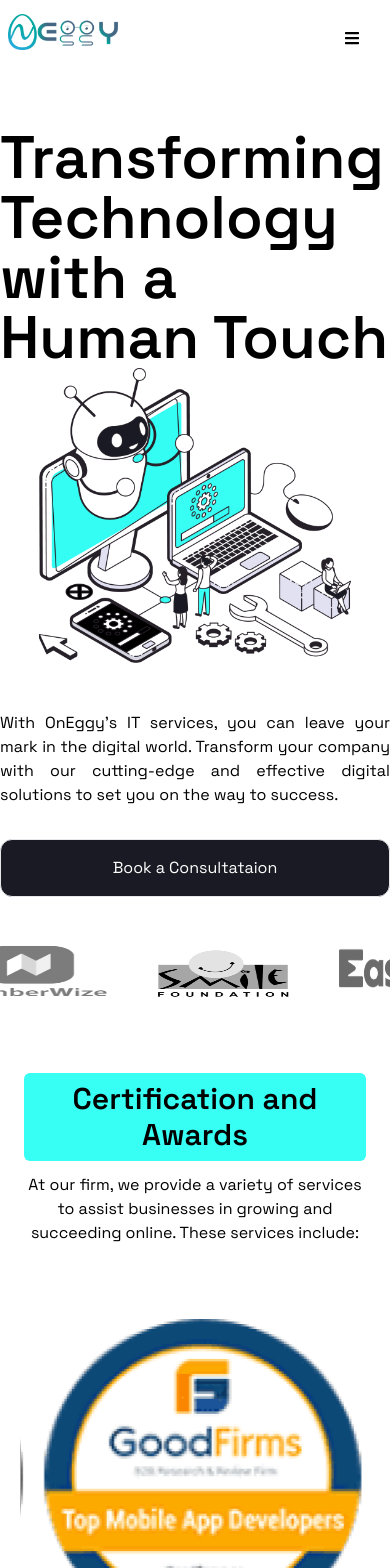
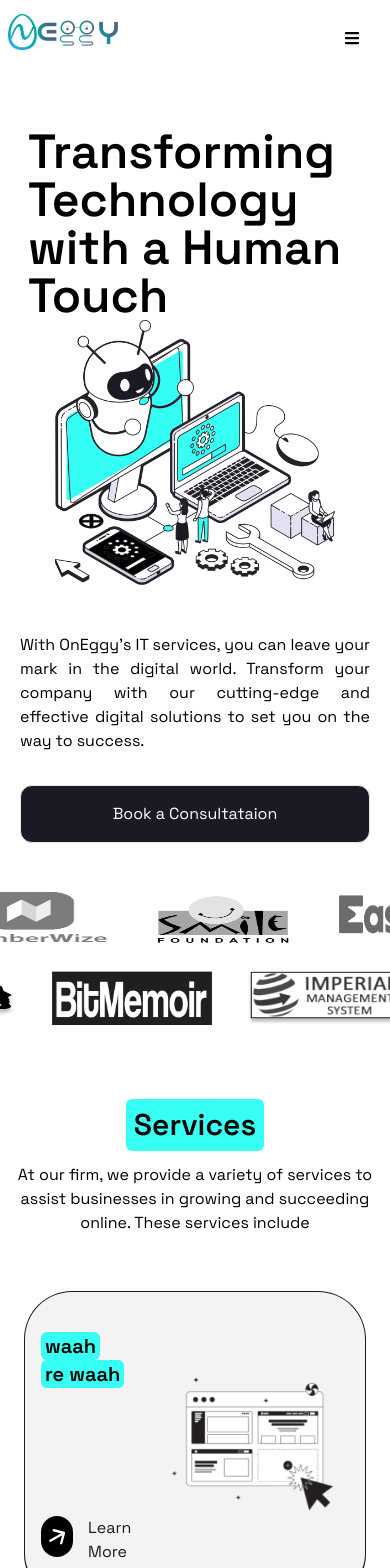
Before and after one commit to onEggy/OnEggyWeb, a Next.js app: page / in a window 390 px wide. Shown: the top 1568 px of the page. Built offline with nearby package versions, Linux system fonts and the light colour scheme.

Commit message:
finalization uodates

```diff
--- a/src/pages/home/awards.js
+++ b/src/pages/home/awards.js
@@ -37,7 +37,7 @@
       <Headline title={title} desc={description} />
       <div className="flex flex-col md:flex-row mt-16">
         <div className="w-full md:w-1/2 ">
-          <Slider {...carouselSettings}>
+          <Slider {...carouselSettings} className="mx-5">
             {images.map((image, index) => (
               <div key={index} className="text-center">
                 <img
--- a/src/pages/home/getFreeProp.js
+++ b/src/pages/home/getFreeProp.js
@@ -7,7 +7,7 @@
         <h2 className="text-3xl text-center justify-center sm:text-left font-semibold">
           Let's get things begun
         </h2>
-        <p className="mt-8 w-96 text-center sm:text-left">
+        <p className="mt-8  text-center sm:text-left">
           Contact us today to learn more about how our digital services may
           assist your company in growing and succeeding online
         </p>
--- a/src/pages/home/landing.js
+++ b/src/pages/home/landing.js
@@ -38,10 +38,10 @@
     <div className="landingPage1 container max-w-7xl mx-auto">
       <Navbar />
       <Sidebar />
-      <div className="mt-16 sm:max-h-screen justify-between">
-        <div className="flex">
+      <div className="mt-16 sm:m sm:max-h-screen justify-between">
+        <div className="flex mx-5">
           <div style={{ width: "589px" }}>
-            <h1 className="text-6xl font-semibold theme-heading">
+            <h1 className="text-5xl mx-2 font-semibold theme-heading">
               Transforming Technology with a Human Touch
             </h1>
             <Image
@@ -66,7 +66,7 @@
         </div>
 
         <Projectlogos />
-        <Awards />
+        {/* <Awards /> */}
         <Headline title={title} desc={desc} />
         <div className="flex flex-wrap sm:flex-row justify-center flex-col px-6 sm:px-0 mt-10 overflow-hidden">
           {skillsArray.slice(0, 6).map((service, index) => (
--- a/src/pages/home/projectlogos.js
+++ b/src/pages/home/projectlogos.js
@@ -11,6 +11,26 @@
     speed: 2000,
     slidesToShow: 5,
     slidesToScroll: 1,
+    autoplay: true,
+    autoplaySpeed: 0,
+    cssEase: "linear",
+    pauseOnHover: false,
+    responsive: [
+      {
+        breakpoint: 768,
+        settings: {
+          slidesToShow: 2,
+        },
+      },
+    ],
+  };
+
+  const sliderSettingsOne = {
+    dots: false,
+    infinite: true,
+    speed: 2000,
+    slidesToShow: 5,
+    slidesToScroll: -1,
     autoplay: true,
     autoplaySpeed: 0,
     cssEase: "linear",
@@ -45,6 +65,24 @@
           ))}
         </Slider>
       </div>
+      <div className="inner">
+        <Slider {...sliderSettingsOne}>
+          {projectLogosData.projectLogos.map((logo) => (
+            <div key={logo.id}>
+              <img
+                src={logo.url}
+                alt={logo.alt}
+                className="project_logo"
+                style={{
+                  filter: "grayscale(100%)",
+                  width: "160px",
+                  height: "54px",
+                }}
+              />
+            </div>
+          ))}
+        </Slider>
+      </div>
     </main>
   );
 };
--- a/src/pages/service.js
+++ b/src/pages/service.js
@@ -63,15 +63,15 @@
         showButton={perPageShowButton}
         buttonPlaceholder="Book a consultation"
       />
-      <div className="mt-16">
+      <div className="mt-16 ">
         <Section3
           boxTitle1={boxTitle1}
           boxTitle2={boxTitle2}
           boxParaTitle={boxParaTitle1}
           boxContent={boxContent}
         />
-        <Headline title={ourWork} desc={workDesc} />
-        <div className="mt-5">
+        {/* <Headline title={ourWork} desc={workDesc} /> */}
+        {/* <div className="mt-5 mx-7">
           <Slider {...sliderSettings}>
             {projectImage.map((image, index) => (
               <div key={index} className="h-auto w-auto p-2 ">
@@ -79,11 +79,11 @@
               </div>
             ))}
           </Slider>
-        </div>
+        </div> */}
       </div>
 
       <TechCompoService id={id} serviceData={service} />
-      <TechnologyStack id={id} serviceData={service} />
+      {/* <TechnologyStack id={id} serviceData={service} /> */}
       <Testimonials />
       <GetFreeProp />
       <Marksheet />
```
Also changed, not shown: public/data/blogs.json (+1 -1 lines).
